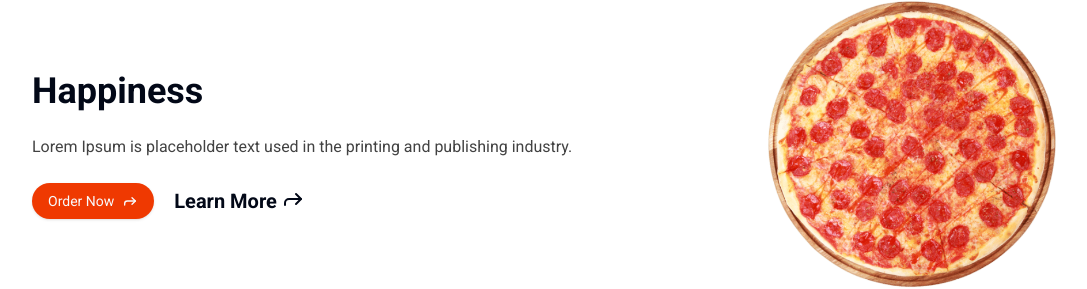
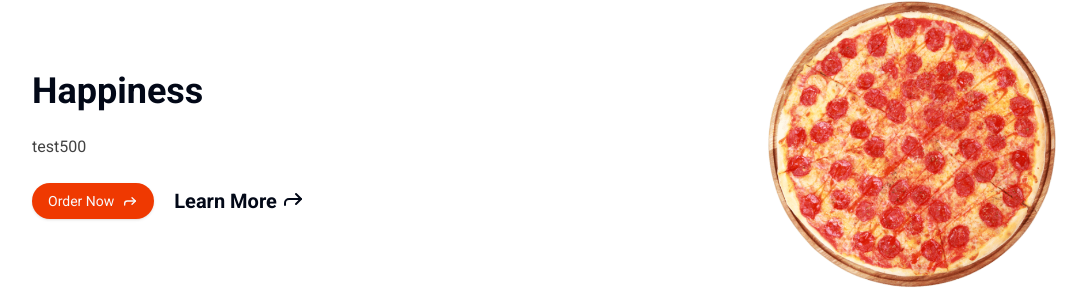
Before and after one commit to rorado/full_stack_food_next, a Next.js app: page /en in a window 1280 px wide. Shown: the part 115-404 px from the top of the page, without its empty margins (96-1183 px from the left). Built offline with nearby package versions, Linux system fonts and the light colour scheme; no server answers; the database is empty.

Commit message:
another test

```diff
--- a/src/app/[locale]/_components/Hero.tsx
+++ b/src/app/[locale]/_components/Hero.tsx
@@ -29,7 +29,8 @@ const Hero = ({ translate, locale }: Iprop) => {
           {translate.title}
         </h2>
         <p className="text-[#424242] my-6 text-center lg:text-start max-w-[600px]">
-          {translate.description}
+          {/* {translate.description} */}
+          test500
         </p>
         <div className="flex gap-5 items-center justify-center lg:justify-start">
           <Link href={`${locale}/${Routes.MENU}`}>
```
